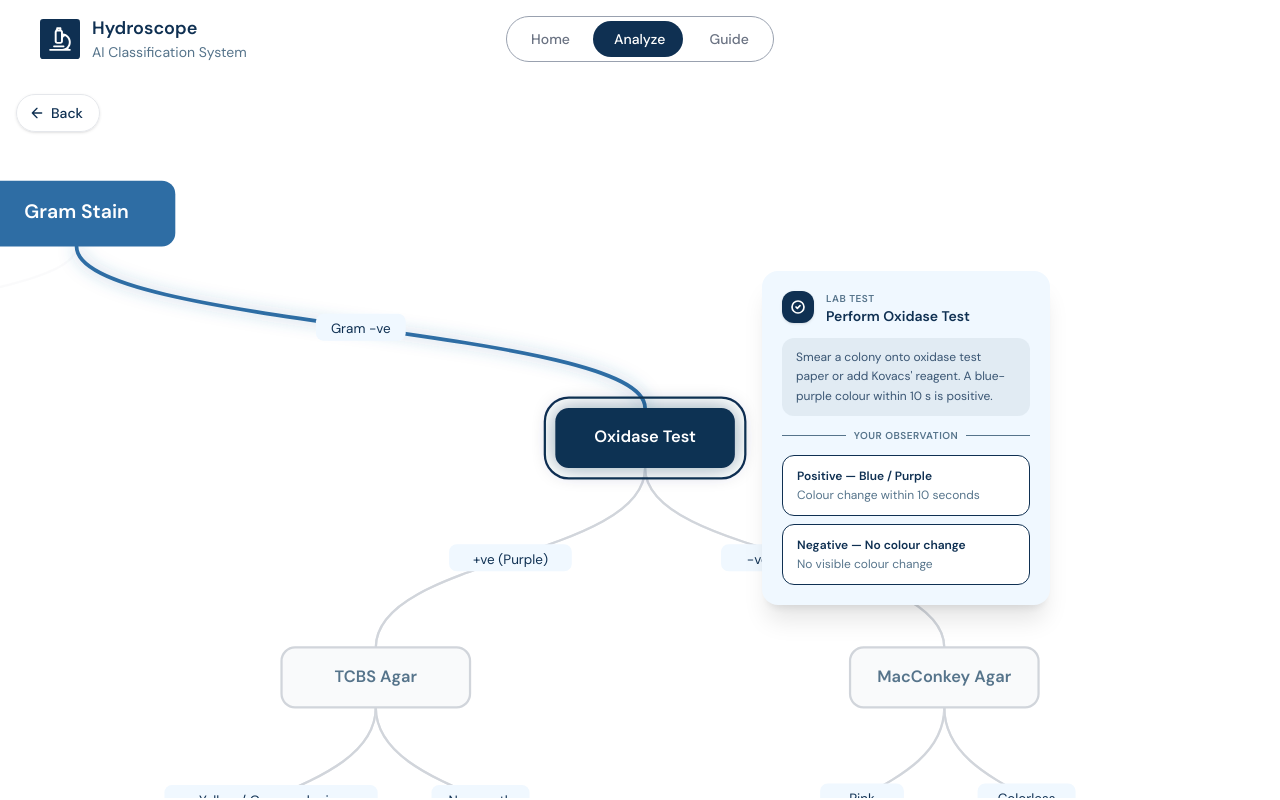
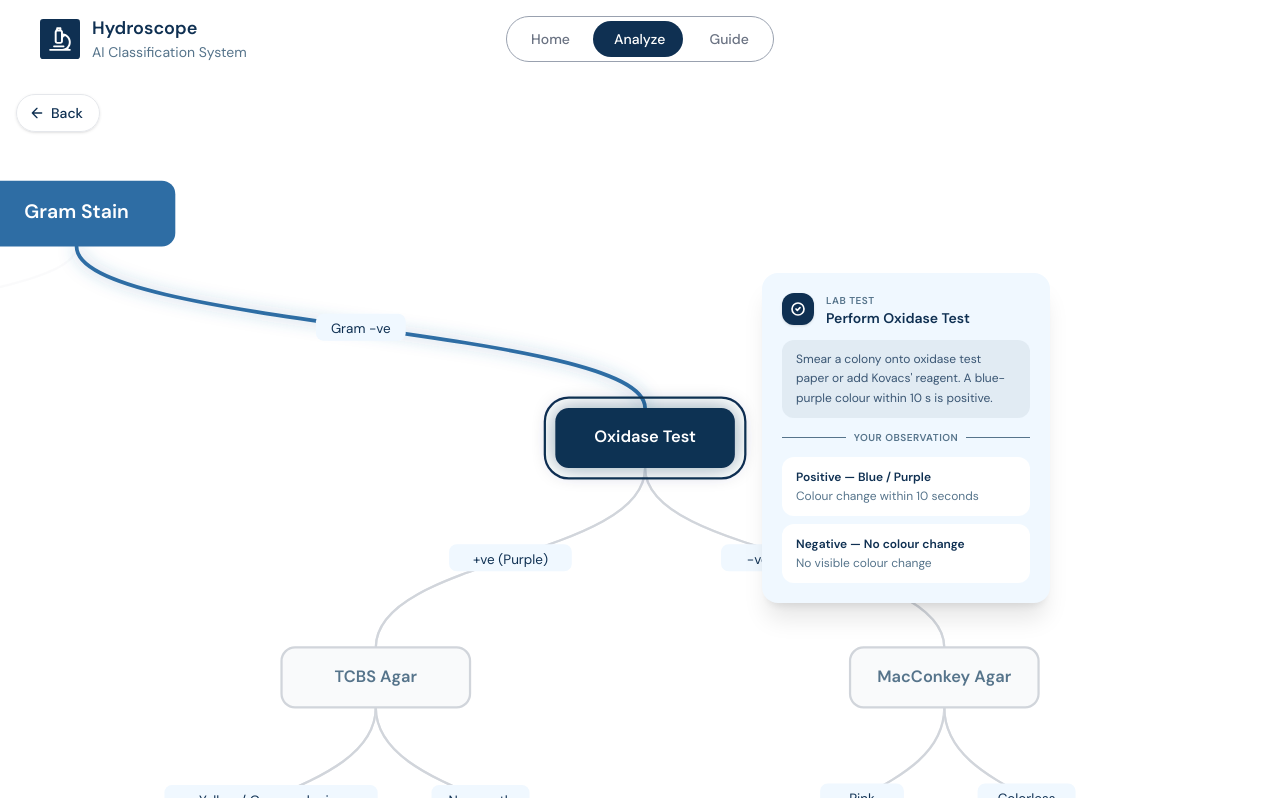
Before and after one commit to Habeba-ehab/Hydroscope, a React (Vite) app: page /analyze/tree in a window 1280 px wide. Built offline with nearby package versions, Linux system fonts and the light colour scheme.

Commit message:
change the border of options

```diff
--- a/src/components/analyze/StepCard.tsx
+++ b/src/components/analyze/StepCard.tsx
@@ -141,7 +141,7 @@ export default function StepCard({ card, onPick, compact }: Props) {
           <button
             key={opt.edgeId}
             onClick={() => onPick(opt.edgeId, opt.targetNodeId)}
-            className="text-left border bg-white border-navy rounded-xl px-3.5 py-3 hover:bg-navy/20 active:scale-[0.98] transition-all duration-200 cursor-pointer group"
+            className="text-left bg-white rounded-xl px-3.5 py-3 hover:bg-navy/20 active:scale-[0.98] transition-all duration-200 cursor-pointer group"
           >
             <p className="font-body text-xs font-semibold text-navy leading-snug">
               {opt.label}
```
